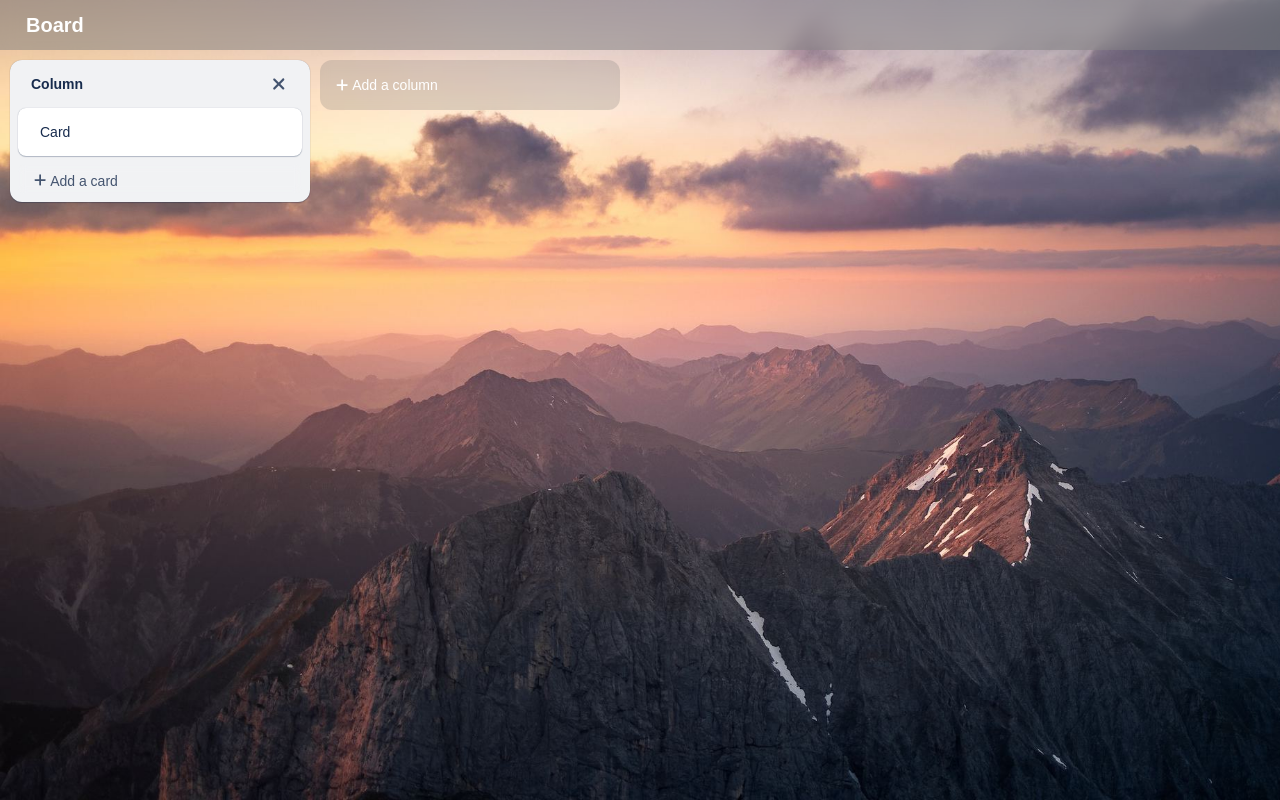
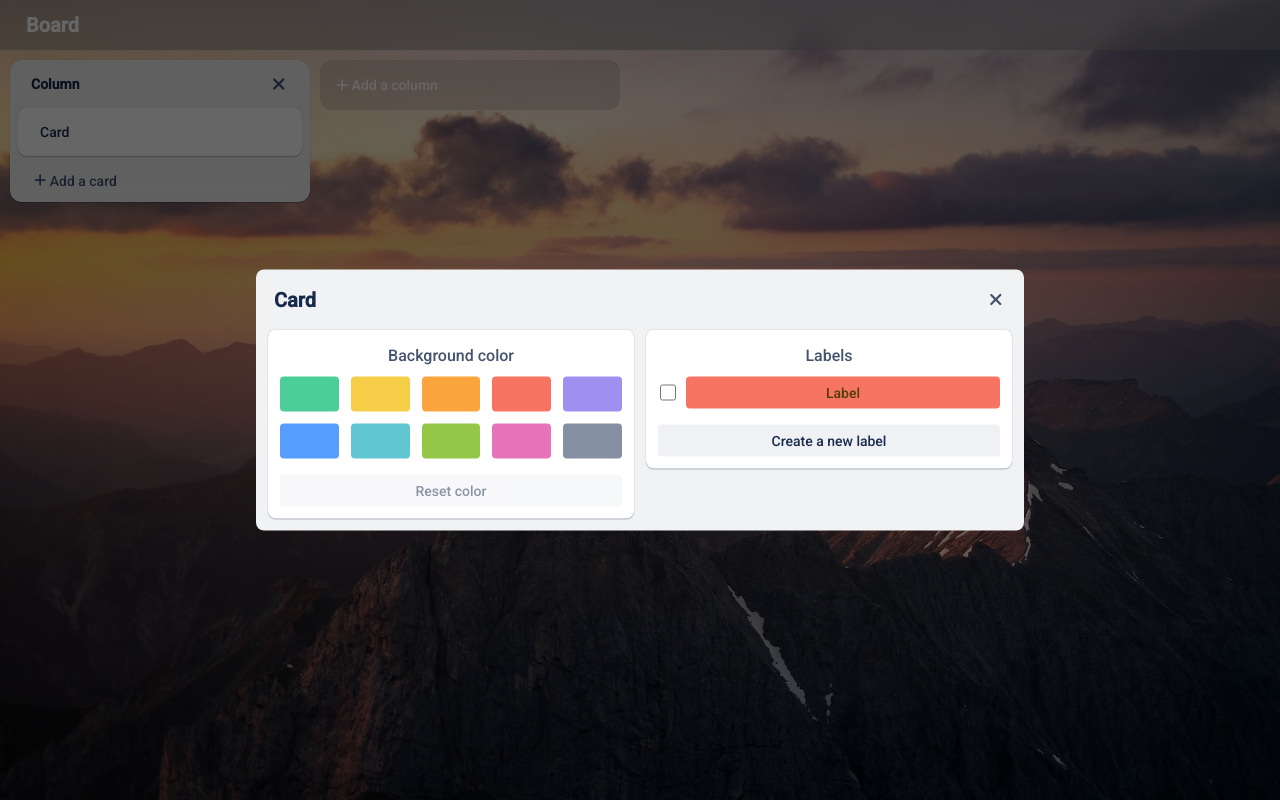
Before and after one commit to Tapio-adro/tasks-board, a React (Vite) app: page / in a window 1280 px wide. Built offline with nearby package versions, Linux system fonts and the light colour scheme.

Commit message:
Appearance Editor: labels

```diff
--- a/index.html
+++ b/index.html
@@ -4,6 +4,7 @@
     <meta charset="UTF-8" />
     <link rel="icon" type="image/svg+xml" href="/vite.svg" />
     <meta name="viewport" content="width=device-width, initial-scale=1.0" />
+    <link rel="stylesheet" href="https://fonts.googleapis.com/css?family=Roboto:500">
     <title>Tasks board</title>
   </head>
   <body>
--- a/src/assets/scripts/objectsGenerator.ts
+++ b/src/assets/scripts/objectsGenerator.ts
@@ -22,6 +22,6 @@ export function getInitialBoardData(): BoardData {
       '#4BCE97', '#F5CD47', '#faa53d', '#f87462', '#9f8fef',
       '#579dff', '#60c6d2', '#94C748', '#e774bb', '#8590a2'
     ],
-    labels: [],
+    labels: [{title: 'Label', id: '123', color: '#f87462'}],
   }
 }
--- a/src/assets/style/style.sass
+++ b/src/assets/style/style.sass
@@ -1,6 +1,7 @@
 *
   font-size: 14px
-  font-family: sans-serif
+  font-family: 'Roboto', sans-serif
+  // font-family: sans-serif
 input[type=text]
   border: 2px solid #388BFF
   border-radius: 4px
--- a/src/assets/style/styleReset.css
+++ b/src/assets/style/styleReset.css
@@ -7,7 +7,7 @@ button {
   background: none repeat scroll 0 0 transparent;
   border: medium none;
   border-spacing: 0;
-  font-family: 'PT Sans Narrow',sans-serif;
+  /* font-family: 'PT Sans Narrow',sans-serif; */
   font-weight: normal;
   list-style: none outside none;
   border: 0;
--- a/src/components/AppearanceEditor.tsx
+++ b/src/components/AppearanceEditor.tsx
@@ -14,8 +14,11 @@ interface ColorButtonProps {
   readonly $color: string;
   readonly $isActive: boolean;
 }
-interface ResetButtonProps {
+interface GreyButtonProps {
   readonly $isActive: boolean;
+}
+interface LabelTitleProps {
+  readonly $backgroundColor: string;
 }
 
 const EditorContent = styled.div`
@@ -37,13 +40,15 @@ const SectionTitle = styled.div`
   color: ${(props) => props.theme.colors.buttonGrayText};
   text-align: center;
   font-size: 16px;
-  padding: 4px 0px 12px;
+  padding: 4px 0px 4px;
+  margin-bottom: 8px;
 `;
 const ColorButtonsContainer = styled.div`
   display: grid;
   grid-template-columns: repeat(5, 1fr);
   grid-template-rows: 1fr 1fr;
   gap: 12px;
+  margin-bottom: 16px;
 `;
 const ColorButton = styled.button<ColorButtonProps>`
   background-color: ${props => props.$color};
@@ -56,15 +61,14 @@ const ColorButton = styled.button<ColorButtonProps>`
     box-shadow: 0 0 0 2px #ffffff, 0 0 0 4px #388bff;
   `};
 `;
-const ResetButton = styled.button<ResetButtonProps>`
+const GreyButton = styled.button<GreyButtonProps>`
   border-radius: 4px;
   background-color: #091E420F;
   color: ${(props) => props.theme.colors.titleText};
   width: 100%;
   padding: 8px;
-  margin-top: 16px;
   text-align: center;
-  font-weight: bold;
+  font-weight: 500;
   &:hover {
     background-color: #091e4224;
   }
@@ -73,6 +77,40 @@ const ResetButton = styled.button<ResetButtonProps>`
     pointer-events: none;
   `};
 `;
+const LabelsContainer = styled.div`
+  &:not(:empty) {
+    margin-bottom: 16px;
+  }
+`;
+const Label = styled.div`
+  height: 32px;
+  display: flex;
+  align-items: stretch;
+`;
+const LabelContent = styled.button`
+  display: flex;
+  align-items: stretch;
+  flex: 1;
+`;
+const LabelCheckbox = styled.input`
+  width: 16px;
+  margin-right: 10px;
+  margin-left: 2px;
+  cursor: pointer;
+`;
+const LabelTitle = styled.div<LabelTitleProps>`
+  flex: 1;
+  background-color: ${props => props.$backgroundColor};
+  border-radius: 4px;
+  display: flex;
+  justify-content: center;
+  align-items: center;
+  color: #533f04;
+`;
+const LabelEditButton = styled.button`
+
+`;
+
 
 export interface AppearanceEditorProps {
   column: BoardColumn;
@@ -106,6 +144,16 @@ const AppearanceEditor: React.FC<AppearanceEditorProps> = ({ column, card, ...pr
       />
     );
   });
+  const labels = boardData?.labels.map((label) => {
+    return (
+      <Label key={label.id}>
+        <LabelContent>
+          <LabelCheckbox type='checkbox' />
+          <LabelTitle $backgroundColor={label.color}>{label.title}</LabelTitle>
+        </LabelContent>
+      </Label>
+    );
+  });
 
   return (
     <Editor
@@ -120,13 +168,21 @@ const AppearanceEditor: React.FC<AppearanceEditorProps> = ({ column, card, ...pr
             <ColorButtonsContainer>
               {colorButtons}
             </ColorButtonsContainer>
-            <ResetButton
+            <GreyButton
               $isActive={card.backgroundColor != ''}
               onClick={() => changeCardBackgroundColor('')}
-            >Reset color</ResetButton>
+            >Reset color</GreyButton>
           </EditorSection>
         </EditorHalf>
-        <EditorHalf></EditorHalf>
+        <EditorHalf>
+          <EditorSection>
+            <SectionTitle>Labels</SectionTitle>
+            <LabelsContainer>
+              {labels}
+            </LabelsContainer>
+            <GreyButton $isActive={true}>Create a new label</GreyButton>
+          </EditorSection>
+        </EditorHalf>
       </EditorContent>
     </Editor>
   );
--- a/src/components/CardComponent.tsx
+++ b/src/components/CardComponent.tsx
@@ -45,7 +45,7 @@ const CardTitle = styled.div<StyledCardProps>`
     flex: 1;
   }
 `;
-const EditTitleButton = styled.button`
+const EditTitleButton = styled.button<StyledCardProps>`
   width: 32px;
   height: 32px;
   border-radius: 4px;
@@ -61,6 +61,12 @@ const EditTitleButton = styled.button`
   ${StyledCard}:hover & {
     opacity: 1;
   }
+  ${props => props.$backgroundColor != '' && css`
+    background-color: #fff;
+    &:hover {
+      background-color: #f1f2f4;
+    }
+  `};
 `;
 
 interface CardComponentProps {
@@ -73,9 +79,9 @@ export default function CardComponent({column, card}: CardComponentProps) {
   const renamableFieldRef = useRef<RenamableFieldHandle>(null);
   const [isAppearanceEditorOpen, setIsAppearanceEditorOpen] = useState(false);
 
-  // useEffect(() => {
-  //   openAppearanceEditor({column, card});
-  // }, [])
+  useEffect(() => {
+    setIsAppearanceEditorOpen(true);
+  }, [])
 
   function renameCard(newTitle: string) {
     boardColumnsDispatch({
--- a/src/components/Editor.tsx
+++ b/src/components/Editor.tsx
@@ -8,6 +8,10 @@ import { XMark } from '../assets/shared/sharedComponents';
 import { useBoardData } from '../contexts/BoardDataContext';
 import { useHotkeys } from 'react-hotkeys-hook';
 
+
+interface ColoredBarProps {
+  readonly $backgroundColor: string;
+}
 
 const StyledEditor = styled.div`
   padding: 12px;
@@ -29,6 +33,13 @@ const EditorTitle = styled.div`
   >div:not(.title) {
     flex: 1;
   }
+`;
+const ColoredBar = styled.div<ColoredBarProps>`
+  background-color: ${props => props.$backgroundColor};
+  height: 0;
+  ${props => props.$backgroundColor != '' && css`
+    height: 50px;
+  `};
 `;
 
 export interface EditorProps {
@@ -59,6 +70,7 @@ const Editor: React.FC<EditorProps> = ({ column, card, children, ...props }) =>
       isOpen={props.isOpen}
       onClose={props.onClose}
     >
+      <ColoredBar $backgroundColor={card.backgroundColor} />
       <StyledEditor>
         <EditorTitle>
           <RenamableField
@@ -69,6 +81,7 @@ const Editor: React.FC<EditorProps> = ({ column, card, children, ...props }) =>
         </EditorTitle>
         {children}
       </StyledEditor>
+      <ColoredBar $backgroundColor={card.backgroundColor} />
     </Modal>
   );
 };
--- a/src/components/Modal.tsx
+++ b/src/components/Modal.tsx
@@ -23,6 +23,7 @@ const ModalContent = styled.div`
   transform: translate(-50%, -50%);
   background-color: #F1F2F4;
   border-radius: 8px;
+  overflow: hidden;
 `;
 
 interface ModalProps {
```
